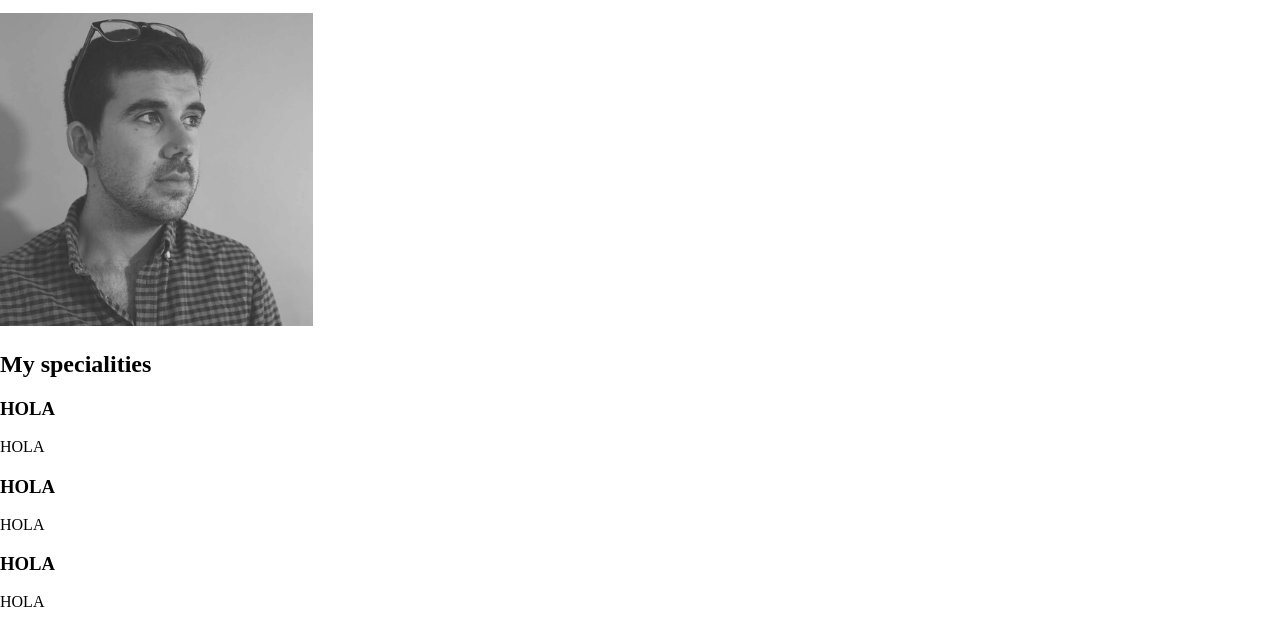
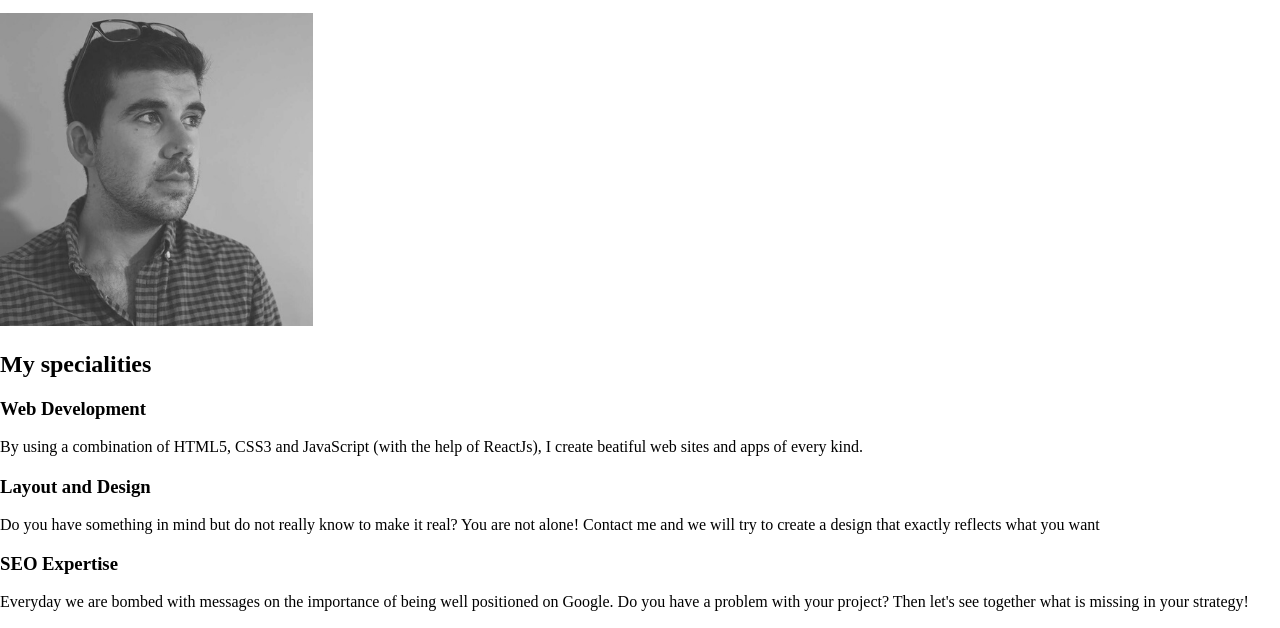
Before and after one commit to manuelsanchez2/portfolio-manuelsanchez2, a website: page index.html in a window 1280 px wide. Shown: the part 259-887 px from the top of the page. Drawn offline with nearby package versions, Linux system fonts and the light colour scheme.

```diff
--- a/index.html
+++ b/index.html
@@ -13,6 +13,10 @@
       href="https://cdnjs.cloudflare.com/ajax/libs/font-awesome/5.11.2/css/all.css"
       integrity="sha256-46qynGAkLSFpVbEBog43gvNhfrOj+BmwXdxFgVK/Kvc="
       crossorigin="anonymous"
+    />
+    <link
+      href="https://fonts.googleapis.com/css2?family=Montserrat:ital,wght@0,400;0,700;0,900;1,400;1,700;1,900&display=swap"
+      rel="stylesheet"
     />
   </head>
   <body>
@@ -53,16 +57,27 @@
       <h2 class="section__title section__title--services">My specialities</h2>
       <div class="services">
         <div class="service">
-          <h3>HOLA</h3>
-          <p>HOLA</p>
+          <h3>Web Development</h3>
+          <p>
+            By using a combination of HTML5, CSS3 and JavaScript (with the help
+            of ReactJs), I create beatiful web sites and apps of every kind.
+          </p>
         </div>
         <div class="service">
-          <h3>HOLA</h3>
-          <p>HOLA</p>
+          <h3>Layout and Design</h3>
+          <p>
+            Do you have something in mind but do not really know to make it
+            real? You are not alone! Contact me and we will try to create a
+            design that exactly reflects what you want
+          </p>
         </div>
         <div class="service">
-          <h3>HOLA</h3>
-          <p>HOLA</p>
+          <h3>SEO Expertise</h3>
+          <p>
+            Everyday we are bombed with messages on the importance of being well
+            positioned on Google. Do you have a problem with your project? Then
+            let's see together what is missing in your strategy!
+          </p>
         </div>
         <!-- Closing the last service -->
       </div>
```
